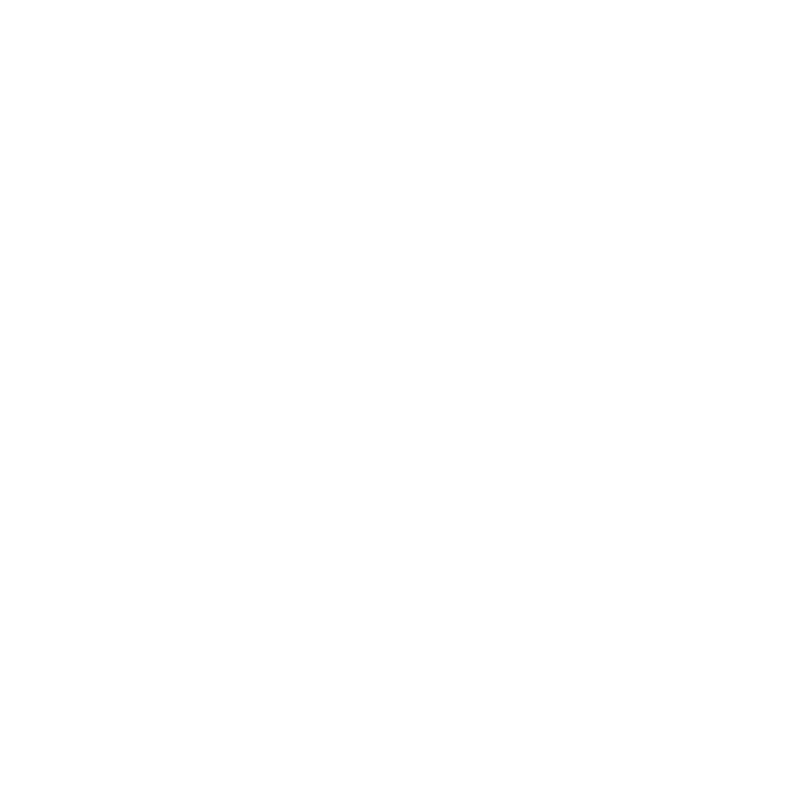
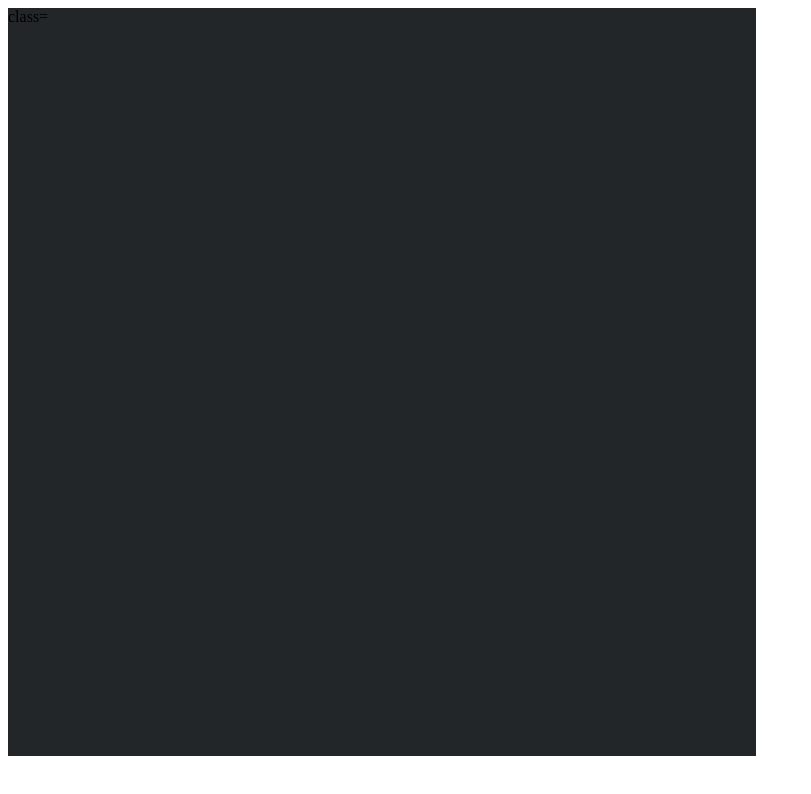
Before and after one commit to menaujiri/100_days_of_code, a plain HTML site: page Web Development/10.Grid/10.3 Mondrian Project/index.html in a window 1280 px wide. Shown: the whole page, without its empty margins (0-811 px from the left). Drawn offline with Linux system fonts and the light colour scheme.

Commit message:
Mondrain project

```diff
--- a/Web Development/10.Grid/10.3 Mondrian Project/index.html
+++ b/Web Development/10.Grid/10.3 Mondrian Project/index.html
@@ -19,11 +19,26 @@
     HINT: Remember you can't change the properties of grid lines.
     But grid lines are transparent!
     */
+    .container {
+      background-color: #232629;
+      width: 748px;
+      height: 748px;
+      display: flex;
+    }
+
+
+
+
   </style>
 </head>
 
 <body>
   <!-- Write your HTML here -->
+  <div class="container">
+    <div>class=</div>
+
+
+  </div>
 </body>
 
 </html>
```
